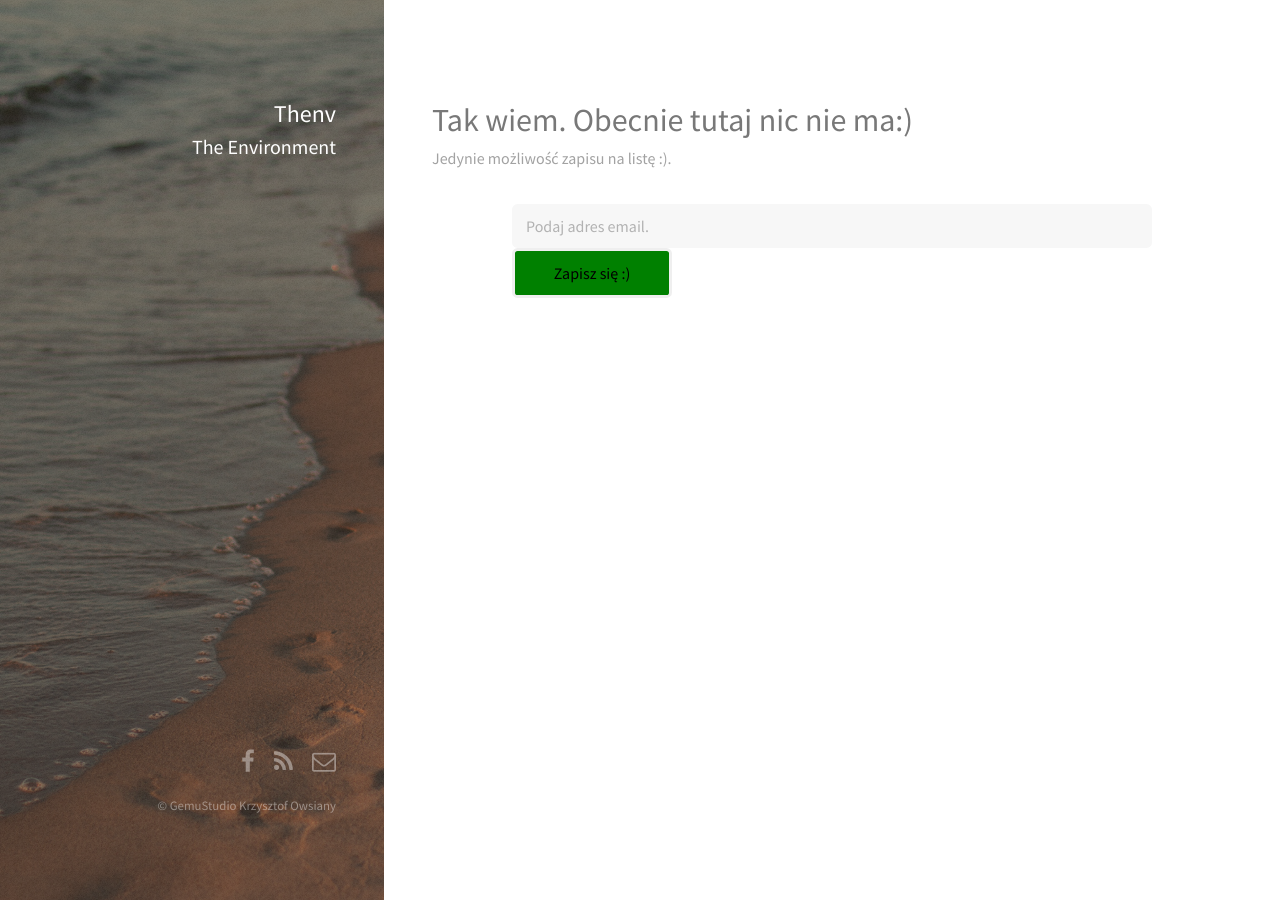
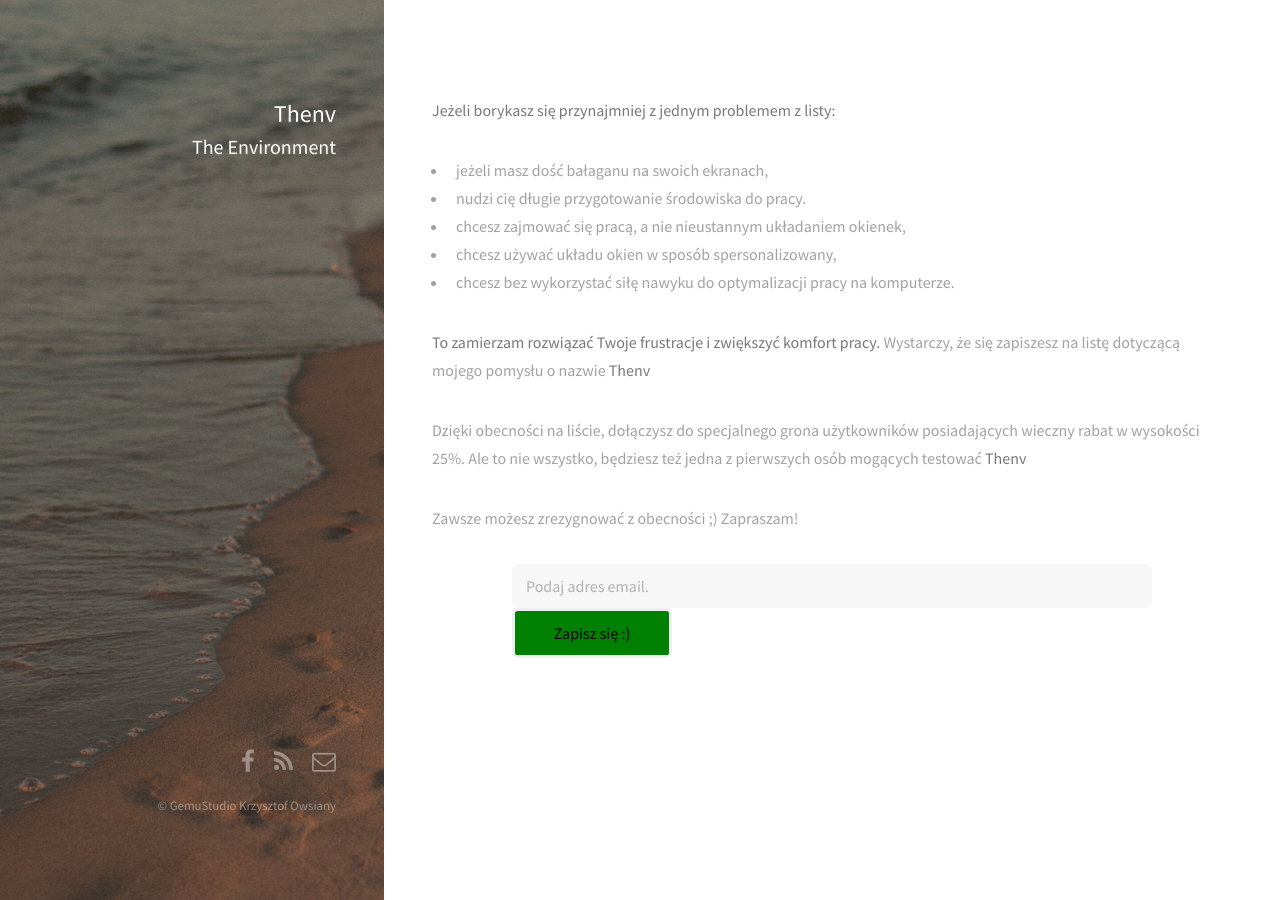
Before and after one commit to krzysztofowsiany/thenv_page, a Jekyll site: the page built from index.md, in a window 1280 px wide. Built offline with Jekyll 4.4.1, drawn with Linux system fonts in a browser that asks for light colours; nearby versions of some CDN libraries; comment, search, counter and statistics services are not loaded; our own code applies the rules of GitHub Pages for plain Markdown files.

Commit message:
Modify main page with newsletter

```diff
--- a/index.md
+++ b/index.md
@@ -8,9 +8,24 @@ permalink: /
 categories:
   - Thenv
 ---
-# Tak wiem. Obecnie tutaj nic nie ma:)
 
-Jedynie możliwość zapisu na listę :).
+**Jeżeli borykasz się przynajmniej z jednym problemem z listy:**
+
+* jeżeli masz dość bałaganu na swoich ekranach,
+* nudzi cię długie przygotowanie środowiska do pracy.
+* chcesz zajmować się pracą, a nie nieustannym układaniem okienek,
+* chcesz używać układu okien w sposób spersonalizowany,
+* chcesz bez wykorzystać siłę nawyku do optymalizacji pracy na komputerze.
+
+
+**To zamierzam rozwiązać Twoje frustracje i zwiększyć komfort pracy.**
+Wystarczy, że się zapiszesz na listę dotyczącą mojego pomysłu o nazwie **Thenv**
+
+Dzięki obecności na liście, dołączysz do specjalnego grona użytkowników posiadających wieczny rabat w wysokości 25%.
+Ale to nie wszystko, będziesz też jedna z pierwszych osób mogących testować **Thenv**
+
+Zawsze możesz zrezygnować z obecności ;)
+Zapraszam!
 
 <div id="mc_embed_signup">
     <form action="https://gemustudio.us15.list-manage.com/subscribe/post?u=3be80412cad8b939995932c2a&amp;id=af9f9647da"
```
